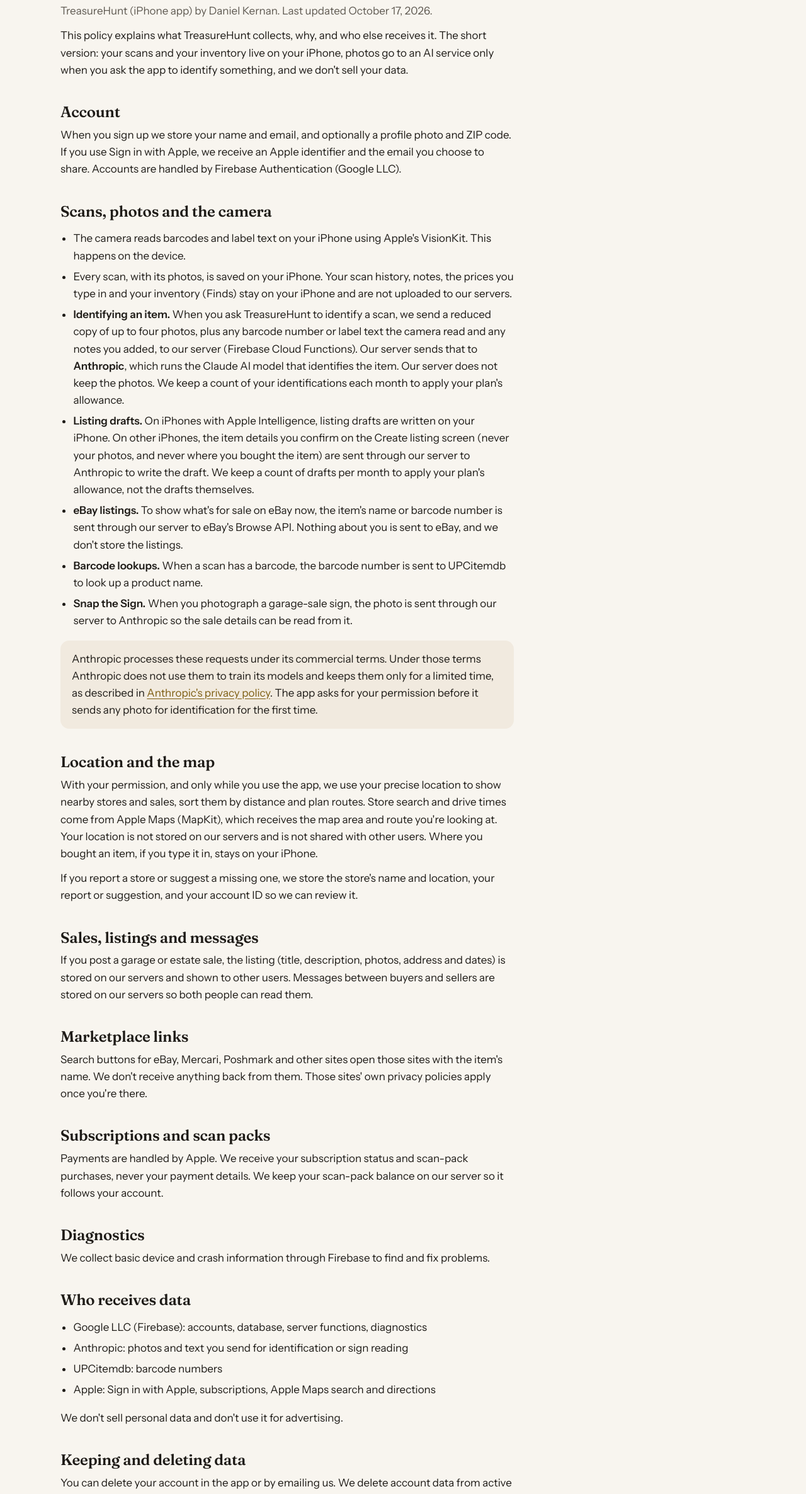
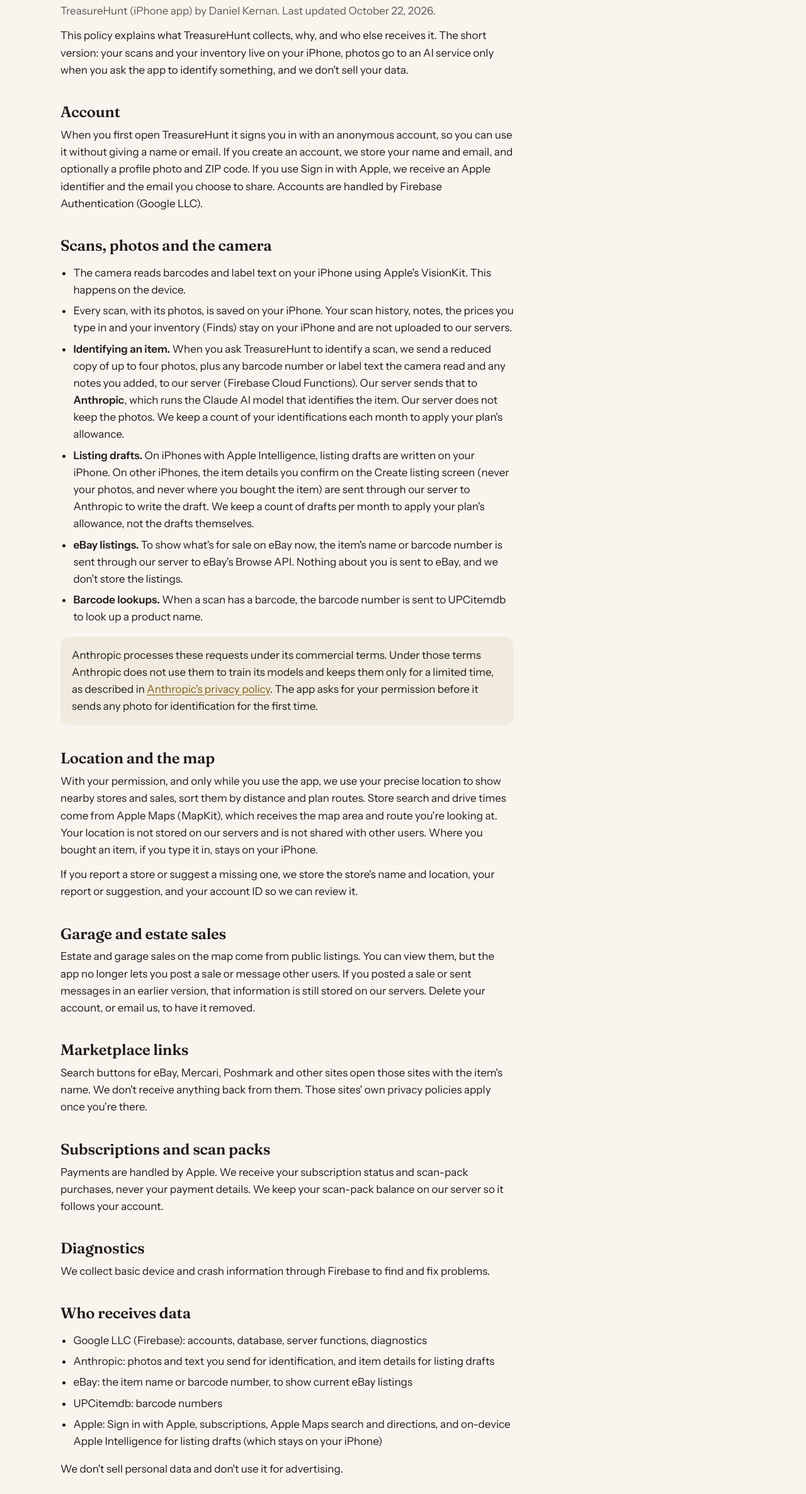
Before and after one commit to Kernan6580/treasurehunt-legal, a plain HTML site: page privacy.html in a window 1280 px wide. Shown: the part 169-2541 px from the top of the page at 63% size. Drawn offline with Linux system fonts and the light colour scheme.

Commit message:
Site for 2.1.1

```diff
--- a/privacy.html
+++ b/privacy.html
@@ -157,11 +157,11 @@ details p{padding-bottom:16px; color:var(--muted)}
 </div></header>
 <main class="wrap"><article class="doc">
 <h1>Privacy Policy</h1>
-<p class="muted">TreasureHunt (iPhone app) by Daniel Kernan. Last updated October 17, 2026.</p>
+<p class="muted">TreasureHunt (iPhone app) by Daniel Kernan. Last updated October 22, 2026.</p>
 <p class="p">This policy explains what TreasureHunt collects, why, and who else receives it. The short version: your scans and your inventory live on your iPhone, photos go to an AI service only when you ask the app to identify something, and we don't sell your data.</p>
 
 <h2>Account</h2>
-<p>When you sign up we store your name and email, and optionally a profile photo and ZIP code. If you use Sign in with Apple, we receive an Apple identifier and the email you choose to share. Accounts are handled by Firebase Authentication (Google LLC).</p>
+<p>When you first open TreasureHunt it signs you in with an anonymous account, so you can use it without giving a name or email. If you create an account, we store your name and email, and optionally a profile photo and ZIP code. If you use Sign in with Apple, we receive an Apple identifier and the email you choose to share. Accounts are handled by Firebase Authentication (Google LLC).</p>
 
 <h2>Scans, photos and the camera</h2>
 <ul>
@@ -171,7 +171,6 @@ details p{padding-bottom:16px; color:var(--muted)}
 <li><b>Listing drafts.</b> On iPhones with Apple Intelligence, listing drafts are written on your iPhone. On other iPhones, the item details you confirm on the Create listing screen (never your photos, and never where you bought the item) are sent through our server to Anthropic to write the draft. We keep a count of drafts per month to apply your plan's allowance, not the drafts themselves.</li>
 <li><b>eBay listings.</b> To show what's for sale on eBay now, the item's name or barcode number is sent through our server to eBay's Browse API. Nothing about you is sent to eBay, and we don't store the listings.</li>
 <li><b>Barcode lookups.</b> When a scan has a barcode, the barcode number is sent to UPCitemdb to look up a product name.</li>
-<li><b>Snap the Sign.</b> When you photograph a garage-sale sign, the photo is sent through our server to Anthropic so the sale details can be read from it.</li>
 </ul>
 <div class="callout">Anthropic processes these requests under its commercial terms. Under those terms Anthropic does not use them to train its models and keeps them only for a limited time, as described in <a href="https://www.anthropic.com/legal/privacy">Anthropic's privacy policy</a>. The app asks for your permission before it sends any photo for identification for the first time.</div>
 
@@ -179,8 +178,8 @@ details p{padding-bottom:16px; color:var(--muted)}
 <p>With your permission, and only while you use the app, we use your precise location to show nearby stores and sales, sort them by distance and plan routes. Store search and drive times come from Apple Maps (MapKit), which receives the map area and route you're looking at. Your location is not stored on our servers and is not shared with other users. Where you bought an item, if you type it in, stays on your iPhone.</p>
 <p class="p">If you report a store or suggest a missing one, we store the store's name and location, your report or suggestion, and your account ID so we can review it.</p>
 
-<h2>Sales, listings and messages</h2>
-<p>If you post a garage or estate sale, the listing (title, description, photos, address and dates) is stored on our servers and shown to other users. Messages between buyers and sellers are stored on our servers so both people can read them.</p>
+<h2>Garage and estate sales</h2>
+<p>Estate and garage sales on the map come from public listings. You can view them, but the app no longer lets you post a sale or message other users. If you posted a sale or sent messages in an earlier version, that information is still stored on our servers. Delete your account, or email us, to have it removed.</p>
 
 <h2>Marketplace links</h2>
 <p>Search buttons for eBay, Mercari, Poshmark and other sites open those sites with the item's name. We don't receive anything back from them. Those sites' own privacy policies apply once you're there.</p>
@@ -194,9 +193,10 @@ details p{padding-bottom:16px; color:var(--muted)}
 <h2>Who receives data</h2>
 <ul>
 <li>Google LLC (Firebase): accounts, database, server functions, diagnostics</li>
-<li>Anthropic: photos and text you send for identification or sign reading</li>
+<li>Anthropic: photos and text you send for identification, and item details for listing drafts</li>
+<li>eBay: the item name or barcode number, to show current eBay listings</li>
 <li>UPCitemdb: barcode numbers</li>
-<li>Apple: Sign in with Apple, subscriptions, Apple Maps search and directions</li>
+<li>Apple: Sign in with Apple, subscriptions, Apple Maps search and directions, and on-device Apple Intelligence for listing drafts (which stays on your iPhone)</li>
 </ul>
 <p class="p">We don't sell personal data and don't use it for advertising.</p>
 
```
Also changed, not shown: index.html (+7 -4 lines).
